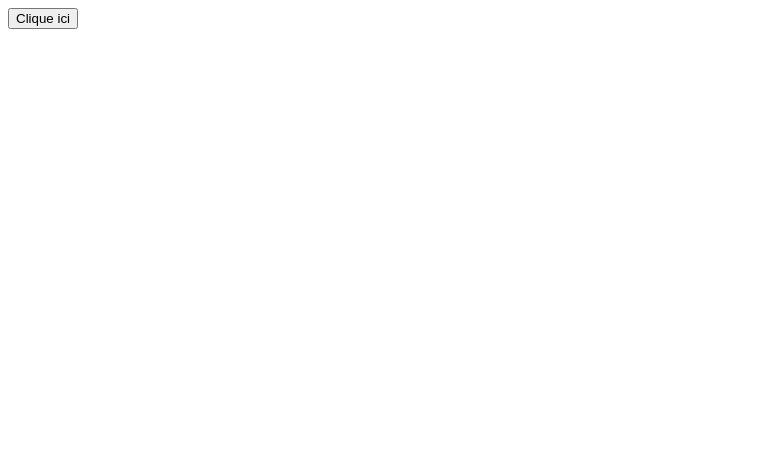
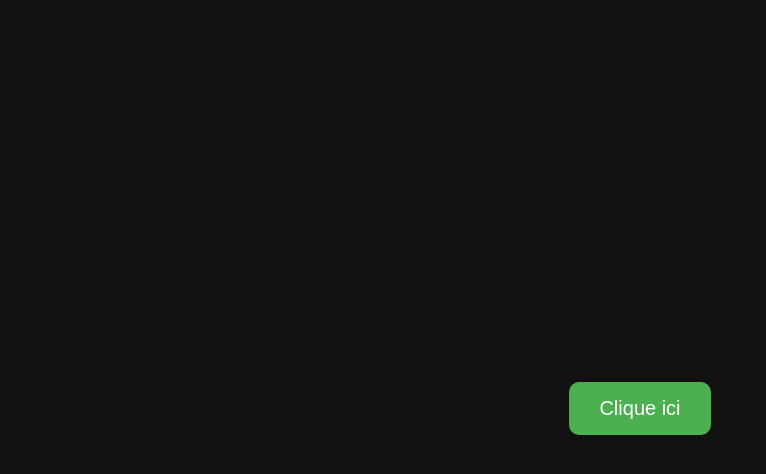
Before and after one commit to xwwuhq/web-x77, a plain HTML site: page index.html in a window 1280 px wide. Shown: the whole page, without its empty margins (0-766 px from the left). Drawn offline with Linux system fonts and the light colour scheme.

Commit message:
Update index.html

```diff
--- a/index.html
+++ b/index.html
@@ -4,7 +4,12 @@
     <meta charset="UTF-8">
     <title>Mon Site</title>
 </head>
-<body>
-    <button onclick="alert('Salut !')">Clique ici</button>
+<body style="display:flex; justify-content:center; align-items:center; height:100vh; background:#111;">
+
+    <button onclick="alert('Salut !')"
+            style="padding:15px 30px; font-size:20px; border:none; border-radius:10px; background:#4CAF50; color:white; cursor:pointer;">
+        Clique ici
+    </button>
+
 </body>
 </html>
```
